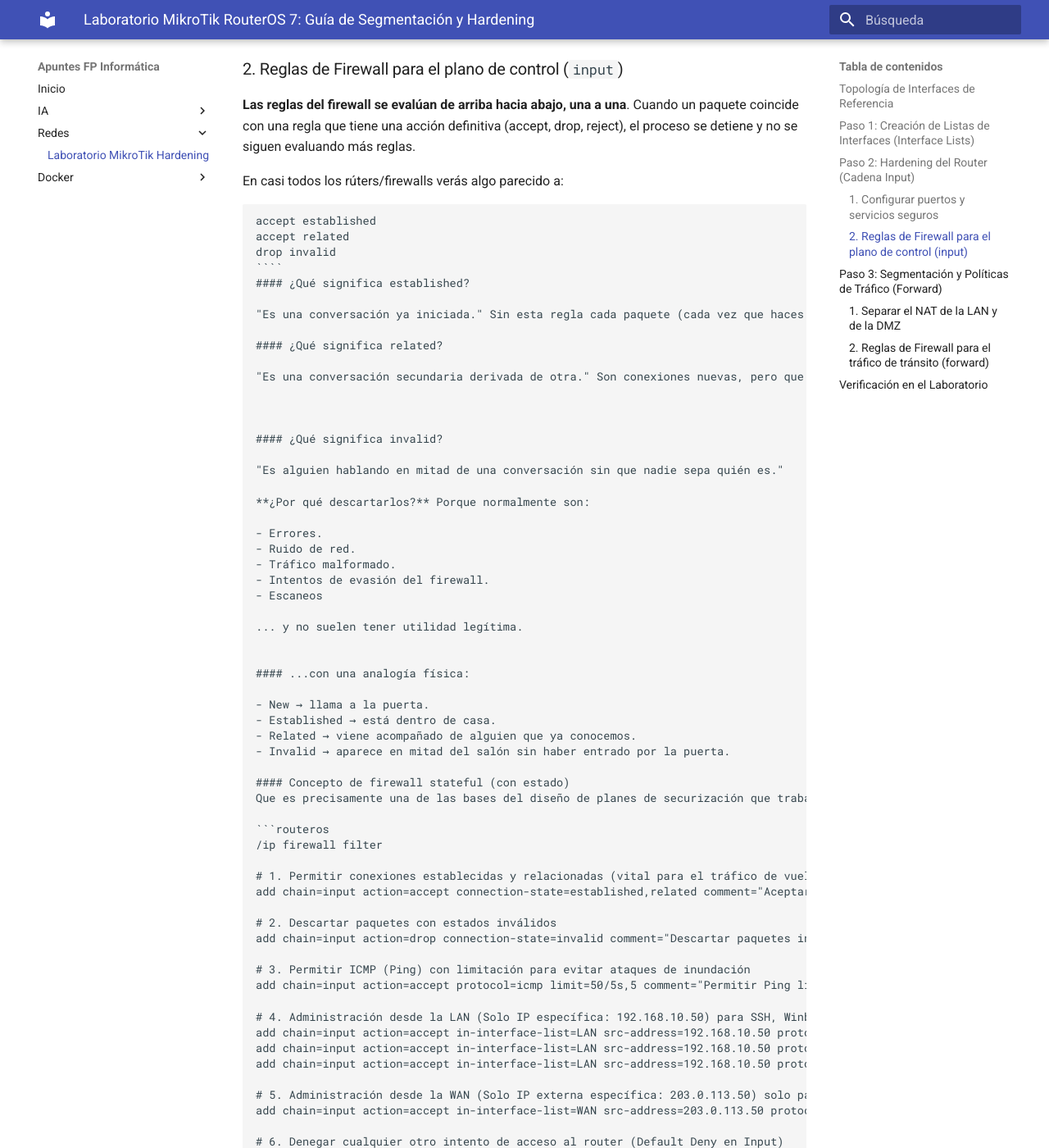
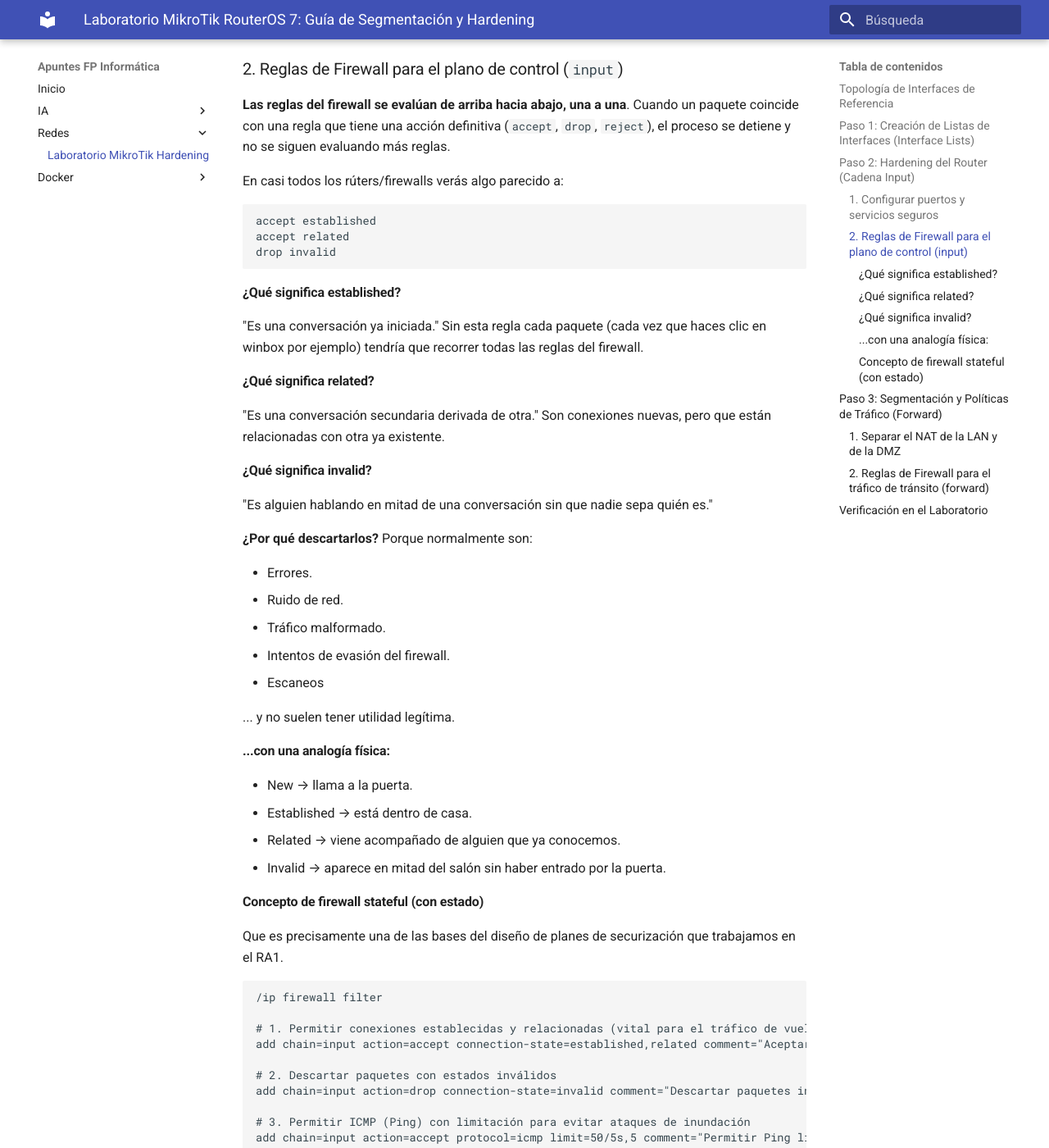
Before and after one commit to fcuadradoa01/hola, an MkDocs documentation site: the page built from docs/redes/lab-mikrotik-hardening.md, in a window 1280 px wide and 1400 px high, scrolled down 1404 px. Shown: the whole window at 82% size. Built offline with MkDocs 1.6.1 and Material for MkDocs 9.7.7, drawn with Linux system fonts in a browser that asks for light colours; some of the changed text lies outside the part shown.

Commit message:
Update firewall rules explanation in documentation
Clarified firewall rule evaluation process and examples.

`````diff
--- a/docs/redes/lab-mikrotik-hardening.md
+++ b/docs/redes/lab-mikrotik-hardening.md
@@ -64,16 +64,14 @@
 
 ### 2. Reglas de Firewall para el plano de control (`input`)
 
-**Las reglas del firewall se evalúan de arriba hacia abajo, una a una**. Cuando un paquete coincide con una regla que tiene una acción definitiva (accept, drop, reject), el proceso se detiene y no se siguen evaluando más reglas.
-
-
+**Las reglas del firewall se evalúan de arriba hacia abajo, una a una**. Cuando un paquete coincide con una regla que tiene una acción definitiva (`accept`, `drop`, `reject`), el proceso se detiene y no se siguen evaluando más reglas.
 
 En casi todos los rúters/firewalls verás algo parecido a:
 ```routeros
 accept established
 accept related
 drop invalid
-````
+```
 #### ¿Qué significa established?
 
 "Es una conversación ya iniciada." Sin esta regla cada paquete (cada vez que haces clic en winbox por ejemplo) tendría que recorrer todas las reglas del firewall.
@@ -81,8 +79,6 @@
 #### ¿Qué significa related?
 
 "Es una conversación secundaria derivada de otra." Son conexiones nuevas, pero que están relacionadas con otra ya existente.
-
-
 
 #### ¿Qué significa invalid?
 
`````
